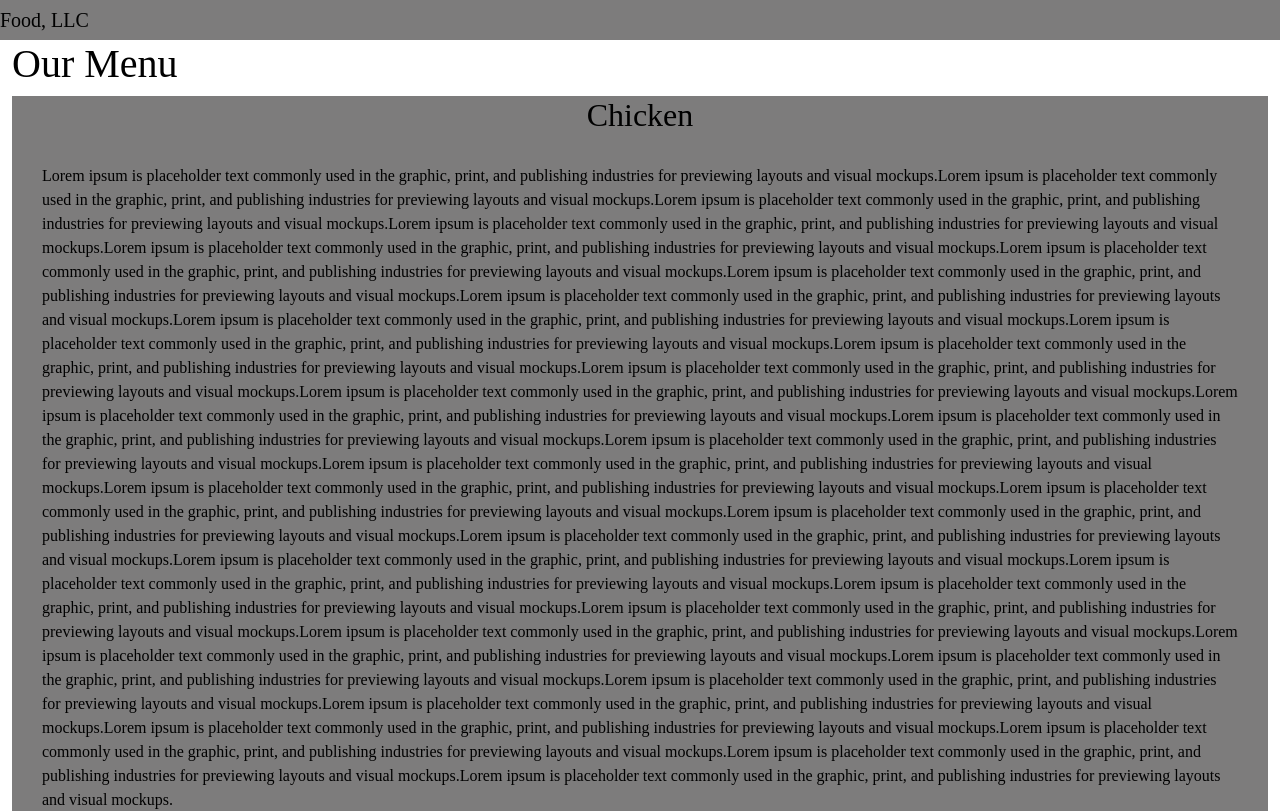
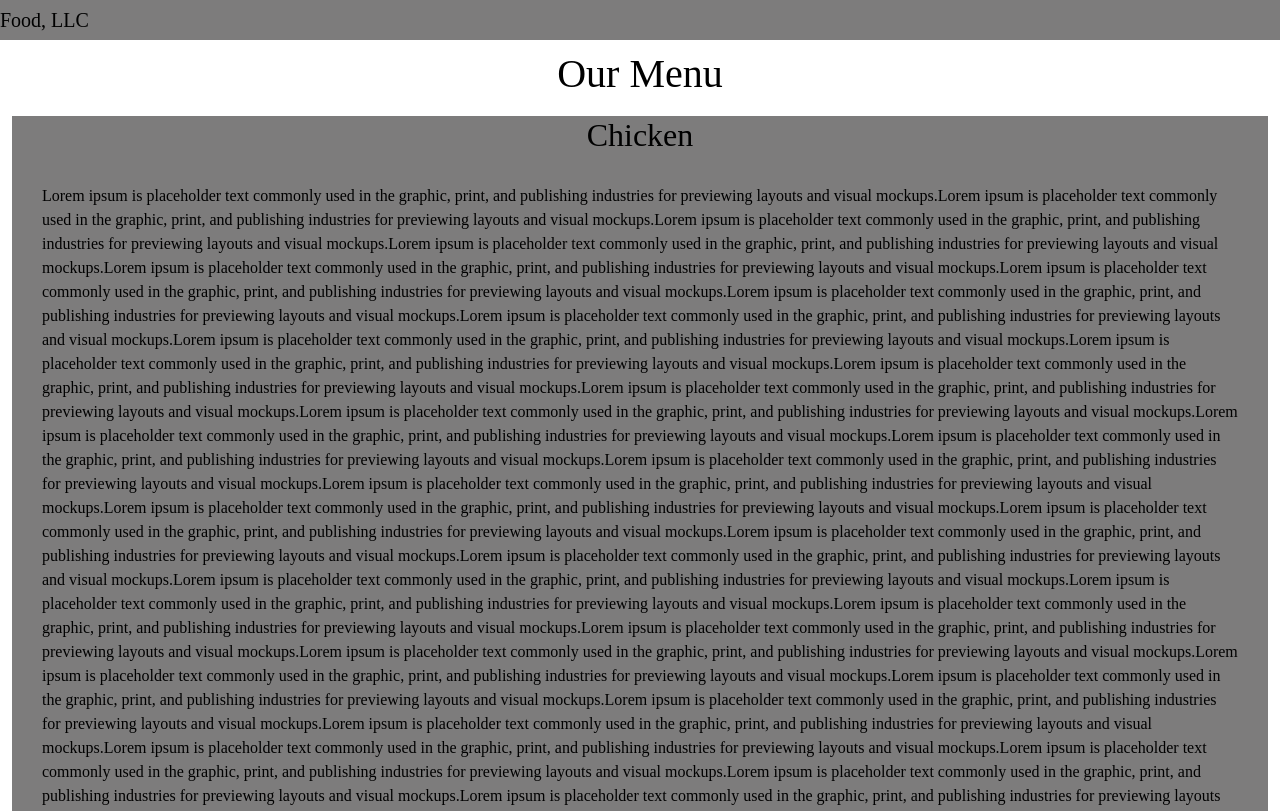
Before and after one commit to Shadrack-Okoth/assignment-three, a plain HTML site: page index.html in a window 1280 px wide. Shown: the top 811 px of the page. Drawn offline with nearby package versions, Linux system fonts and the light colour scheme.

Commit message:
Update module.css

```diff
--- a/module.css
+++ b/module.css
@@ -50,9 +50,9 @@
 #nav1{
 background-color: #7D7C7C;
 }
-.header{
+#header{
     text-align: center;
-     margin: 30px;
+     padding: 10px;
 }
 .body{
     display: flex;
```
